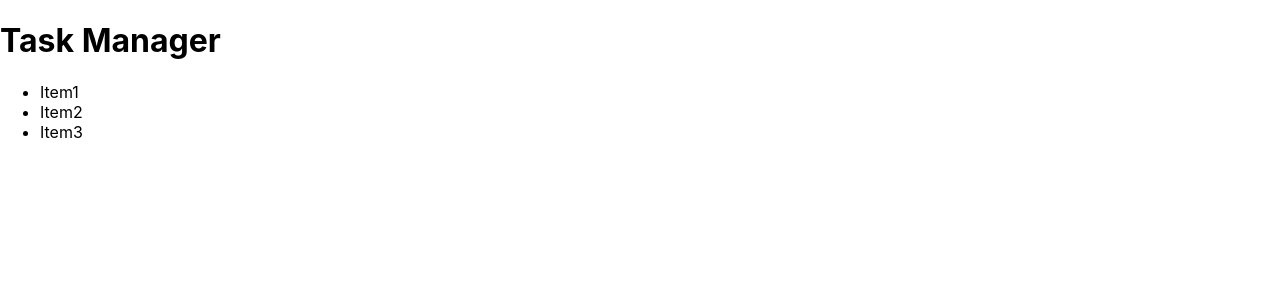
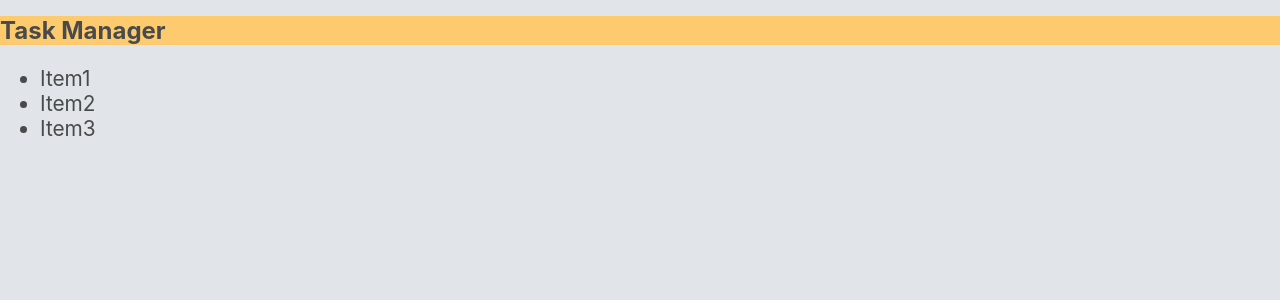
Before and after one commit to michael-ryk/task-manager, a React (Create React App) app: page / in a window 1280 px wide. Shown: the top 300 px of the page. Built offline with nearby package versions, Linux system fonts and the light colour scheme.

Commit message:
Add styles to CSS

```diff
--- a/public/styles.css
+++ b/public/styles.css
@@ -0,0 +1,15 @@
+body {
+    background-color: #e1e5ea;
+    align-items: left;
+    color: hsl(198, 1%, 29%);
+    font-family: "Architects Daughter", cursive;
+    text-align: left;
+    font-size: 130%;
+}
+
+h1 {
+    background-color: #fdcb6e;
+    font-size: 1.5rem;
+}
+
+/* Colors pallete: #faf3f3 #e1e5ea #a7bbc7 #da7f8f */
```
